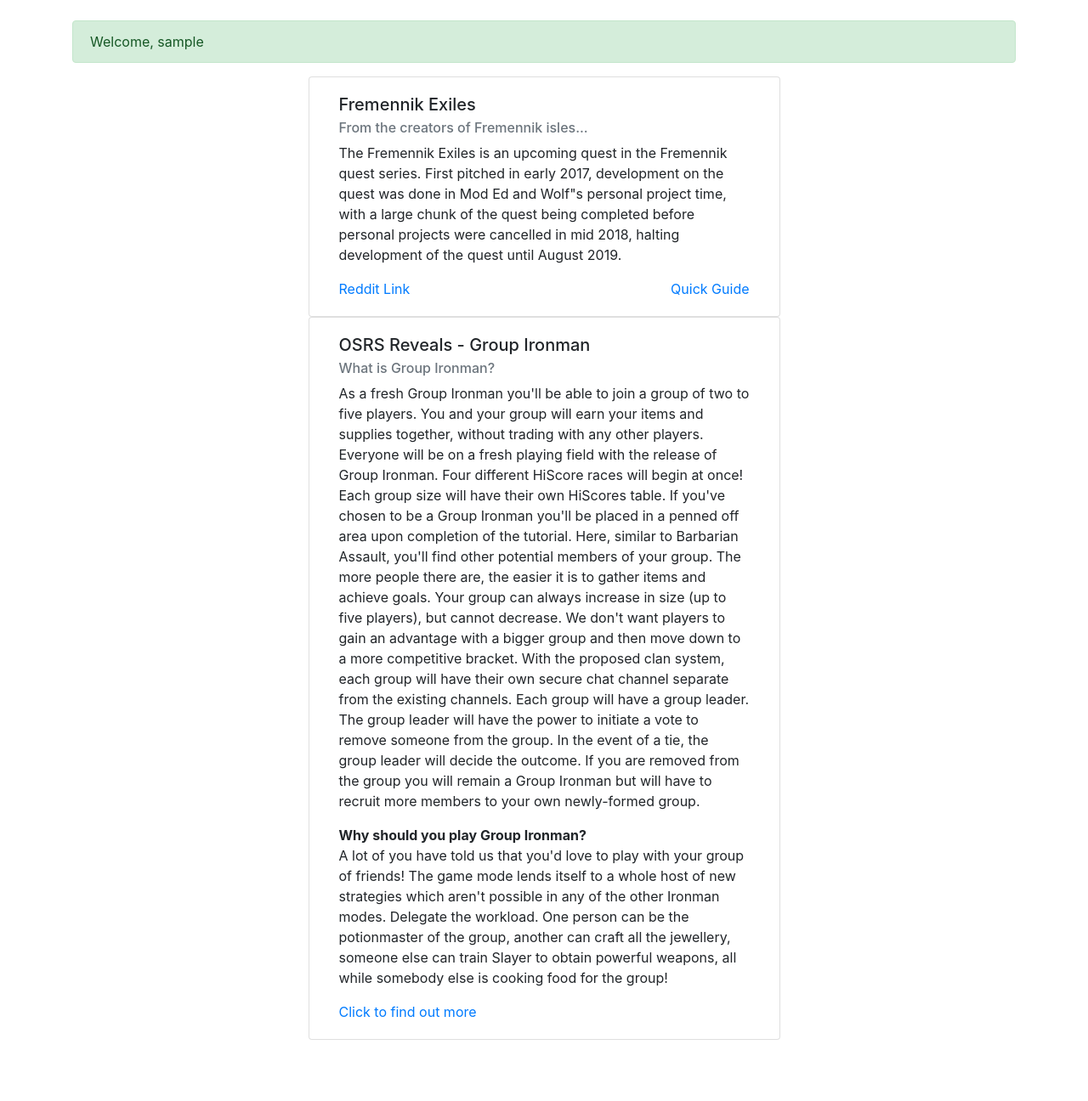
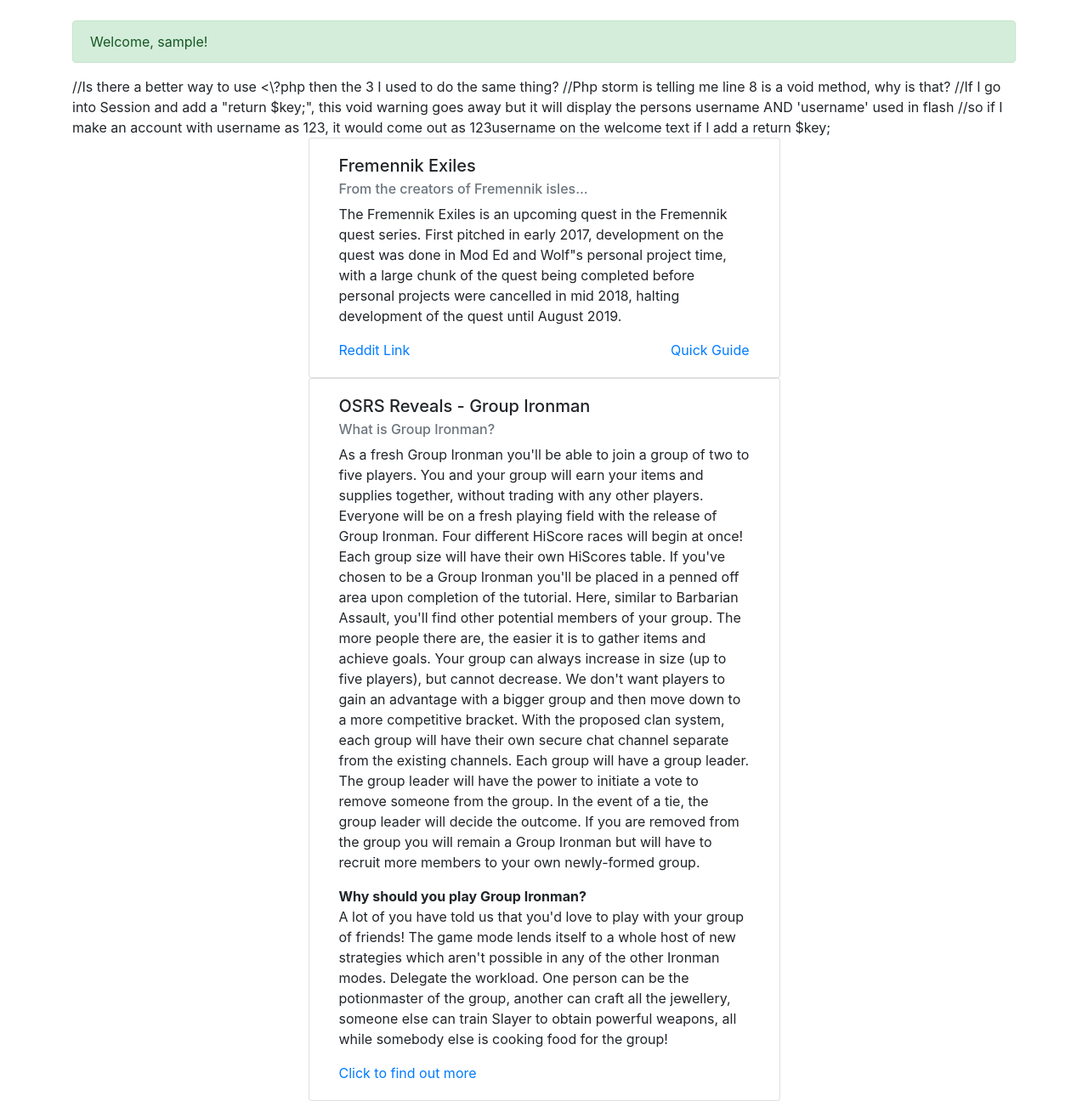
Before and after one commit to tony1542/RSForum, a PHP site: page / in a window 1280 px wide. Shown: the part 56-1352 px from the top of the page at 85% size. Before the commit the page ends 1280 px from the top, so only its background shows below. Run offline with PHP 8.4, Linux system fonts and the light colour scheme; the visitor is signed in with stand-in values (Sample User, id 1).

Commit message:
Moved if (isset) logic out of Session and into home_page view. Moved <div> alert out of Session and into home_page view. Added if logic into home_page view to determine a welcome message or not.

```diff
--- a/public/views/home_page.php
+++ b/public/views/home_page.php
@@ -1,8 +1,21 @@
 <?php
 use App\Utils\Session;
-Session::flash('username');
+
+if ( isset($_SESSION['username']))
+{
 ?>
+    <div class="alert alert-success" role="alert">
+    Welcome, <?=Session::flash('username');?>!
+    </div>
 
+<?php
+}
+
+?>
+//Is there a better way to use <\?php then the 3 I used to do the same thing?
+//Php storm is telling me line 8 is a void method, why is that?
+//If I go into Session and add a "return $key;", this void warning goes away but it will display the persons username AND 'username' used in flash
+//so if I make an account with username as 123, it would come out as 123username on the welcome text if I add a return $key;
 
 
 
--- a/src/Utils/Session.php
+++ b/src/Utils/Session.php
@@ -11,16 +11,8 @@
      */
     public static function flash($key)
     {
-        if ( isset($_SESSION['username']) )
-        {
-?>
-            <div class="alert alert-success" role="alert">
-                Welcome, <?= $_SESSION[$key]?>
-            </div>
-
-<?php
-            unset($_SESSION[$key]);
-        }
+       echo $_SESSION[$key];
+       unset($_SESSION[$key]);
     }
 }
 
```
Also changed, not shown: public/images/tndfkdyna5s31.PNG (renamed from public/images/tndfkdyna5s31.webp).
